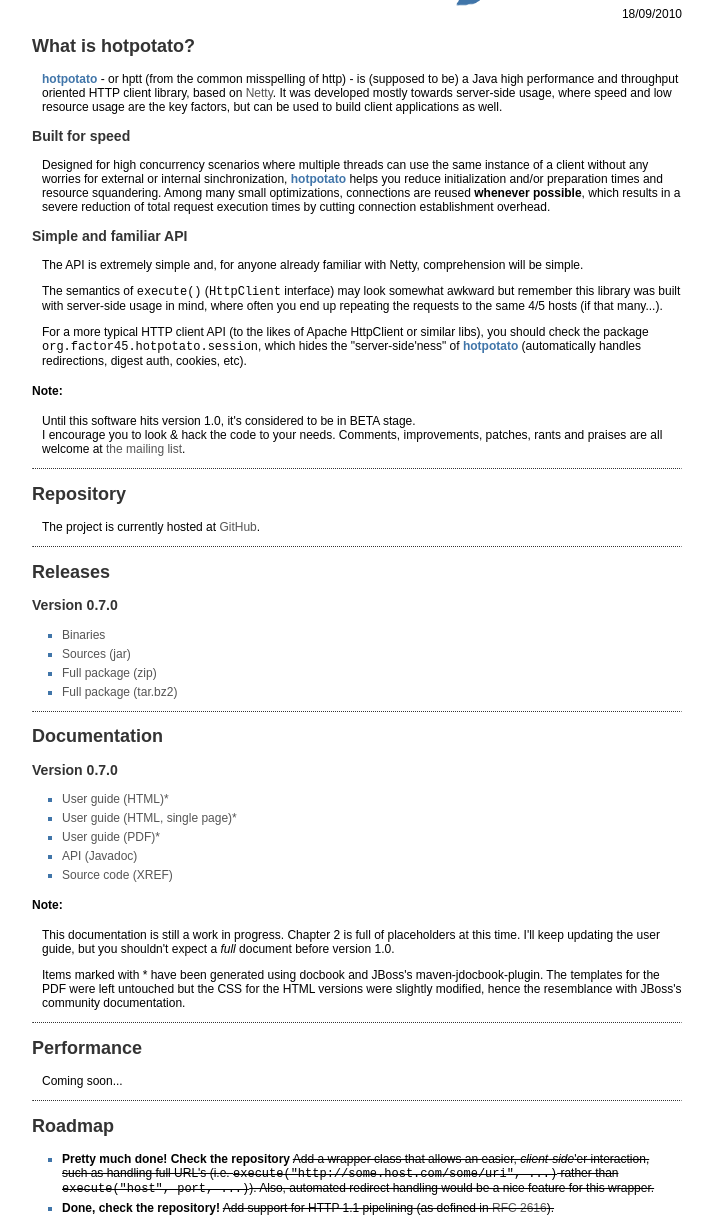
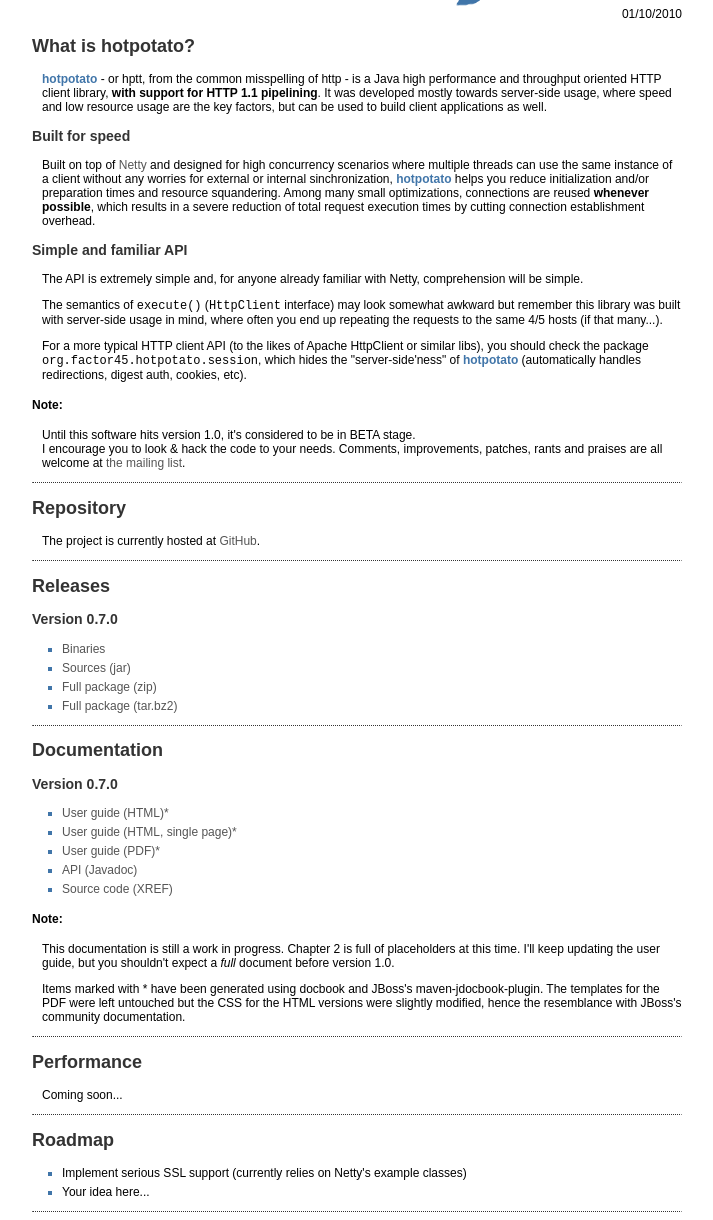
Before and after one commit to jasondevj/hotpotato, a plain HTML site: page src/site/index.html in a window 1280 px wide. Shown: the part 145-1365 px from the top of the page, without its empty margins (283-996 px from the left). Drawn offline with Linux system fonts and the light colour scheme.

Commit message:
% site & readme updates

```diff
--- a/src/site/index.html
+++ b/src/site/index.html
@@ -26,22 +26,22 @@
   <h1>hotpotato's project page</h1>
   <h2 class="subtitle">a high performance Java HTTP client</h2>
 
-  <div id="lastupdate">18/09/2010</div>
+  <div id="lastupdate">01/10/2010</div>
   <h2><a name="about"></a>What is hotpotato?</h2>
   <p>
-    <span class="hotpotato">hotpotato</span> - or hptt (from the common misspelling of http) - is (supposed to be) a
-    Java high performance and throughput oriented HTTP client library, based on
-    <a href="http://www.jboss.org/netty">Netty</a>. It was developed mostly towards server-side usage, where speed and
-    low resource usage are the key factors, but can be used to build client applications as well.
+    <span class="hotpotato">hotpotato</span> - or hptt, from the common misspelling of http - is a Java high
+    performance and throughput oriented HTTP client library, <strong>with support for HTTP 1.1 pipelining</strong>.
+    It was developed mostly towards server-side usage, where speed and low resource usage are the key factors,
+    but can be used to build client applications as well.
   </p>
 
   <h3>Built for speed</h3>
   <p>
-    Designed for high concurrency scenarios where multiple threads can use the same instance of a client without
-    any worries for external or internal sinchronization, <span class="hotpotato">hotpotato</span> helps you
-    reduce initialization and/or preparation times and resource squandering. Among many small optimizations, connections are
-    reused <strong>whenever possible</strong>, which results in a severe reduction of total request execution times by
-    cutting connection establishment overhead.
+    Built on top of <a href="http://www.jboss.org/netty">Netty</a> and designed for high concurrency scenarios where
+    multiple threads can use the same instance of a client without any worries for external or internal sinchronization,
+    <span class="hotpotato">hotpotato</span> helps you reduce initialization and/or preparation times and resource
+    squandering. Among many small optimizations, connections are reused <strong>whenever possible</strong>, which
+    results in a severe reduction of total request execution times by cutting connection establishment overhead.
   </p>
   <h3>Simple and familiar API</h3>
   <p>
@@ -114,22 +114,7 @@
   <h2><a name="roadmap"></a>Roadmap</h2>
   <ul>
     <li><span class="text">
-      <strong>Pretty much done! Check the repository</strong>
-      <span class="done">
-        Add a wrapper class that allows an easier, <em>client-side</em>'er interaction, such as handling full URL's (i.e.
-        <code>execute("http://some.host.com/some/uri", ...)</code> rather than <code>execute("host", port, ...)</code>).
-        Also, automated redirect handling would be a nice feature for this wrapper.
-      </span>
-    </span></li>
-    <li><span class="text">
-      <strong>Done, check the repository!</strong>
-      <span class="done">
-        Add support for HTTP 1.1 pipelining (as defined in <a href="http://tools.ietf.org/html/rfc2616">RFC 2616</a>).
-      </span>
-    </span></li>
-    <li><span class="text">
-      Consider a version with <a href="http://twistedmatrix.com/documents/current/core/howto/defer.html">Deferred</a>
-      rather than futures.
+      Implement serious SSL support (currently relies on Netty's example classes)
     </span></li>
     <li><span class="text">
       Your idea here...
```
Also changed, not shown: 1 other file.
